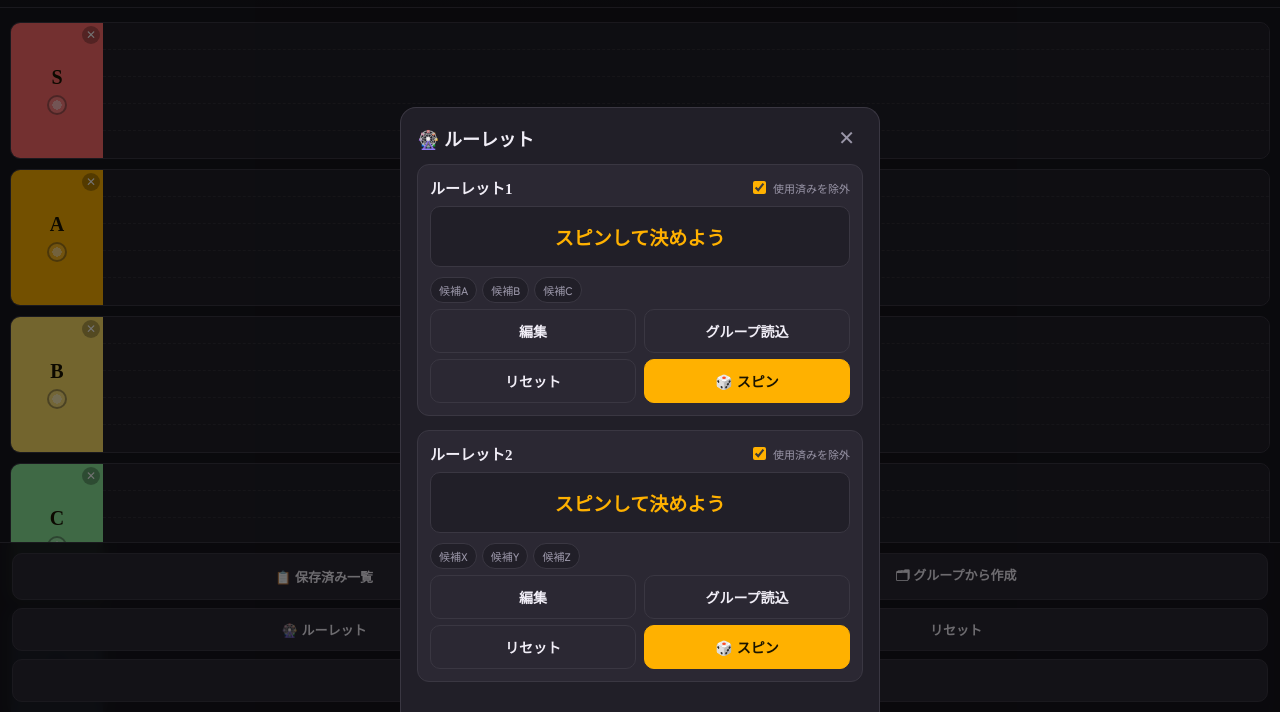
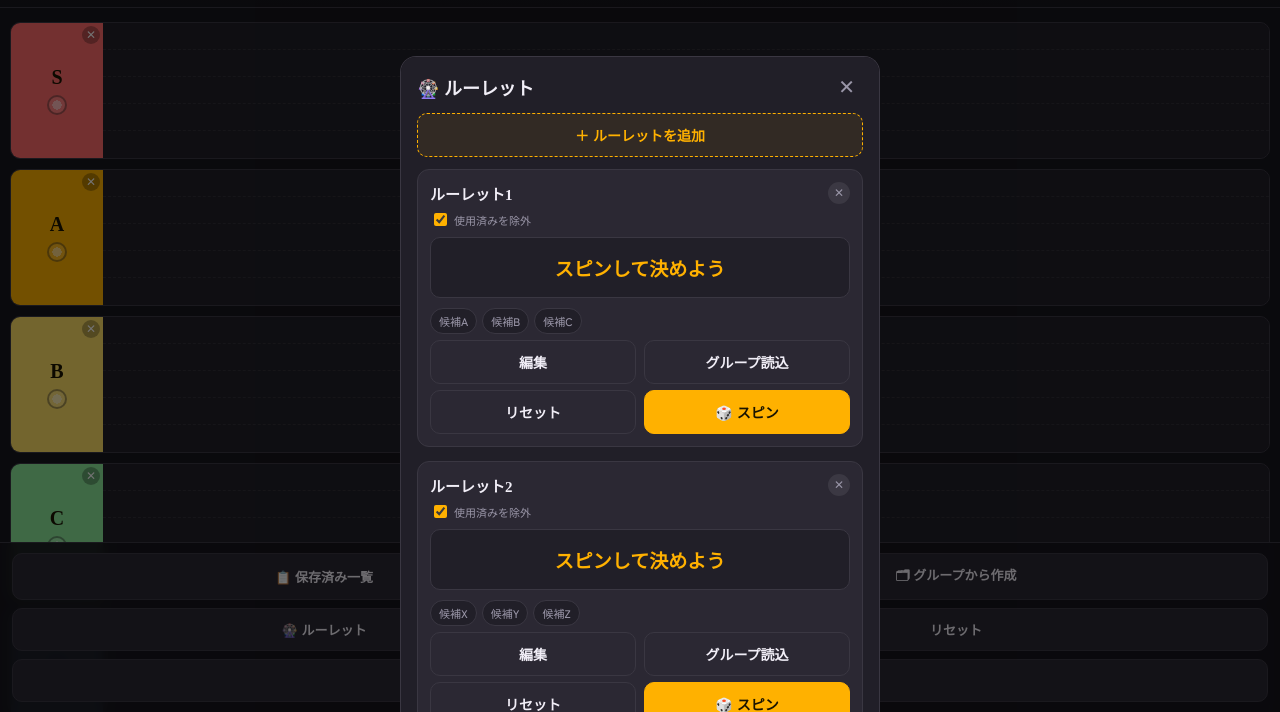
Before and after one commit to kuromame97/tier, a plain HTML site: page index.html in a window 1280 px wide. Both pictures are taken after a click on the button "🎡 ルーレット". Shown: the part 88-800 px from the top of the page. Drawn offline with nearby package versions, Linux system fonts and the light colour scheme; a web font is replaced by a local one.

Commit message:
Add files via upload

```diff
--- a/index.html
+++ b/index.html
@@ -430,6 +430,7 @@
 
   /* ---------- Roulette ---------- */
   .roulette-card{
+    position: relative;
     border: 1px solid var(--line);
     border-radius: 12px;
     background: var(--panel-2);
@@ -439,13 +440,21 @@
   .roulette-head{
     display: flex;
     align-items: center;
-    justify-content: space-between;
     gap: 8px;
-    margin-bottom: 8px;
-    flex-wrap: wrap;
+    margin-bottom: 6px;
   }
-  .roulette-title{ font-family: var(--font-display); font-weight: 700; font-size: 15px; }
-  .roulette-toggle{ font-size: 11px; color: var(--ink-dim); display: flex; align-items: center; gap: 4px; }
+  .roulette-title{ flex: 1; font-family: var(--font-display); font-weight: 700; font-size: 15px; word-break: break-word; }
+  .roulette-del{
+    flex: none;
+    width: 22px; height: 22px;
+    border-radius: 50%;
+    border: none;
+    background: rgba(255,255,255,.08);
+    color: var(--ink-dim);
+    font-size: 12px;
+    padding: 0;
+  }
+  .roulette-toggle{ font-size: 11px; color: var(--ink-dim); display: flex; align-items: center; gap: 4px; margin-bottom: 8px; }
   .roulette-toggle input{ accent-color: var(--accent); }
   .roulette-result{
     font-family: var(--font-display);
@@ -1160,8 +1169,15 @@
     { title: 'ルーレット1', items: ['候補A', '候補B', '候補C'], used: [], excludeUsed: true, history: [], lastResult: null, spinning: false },
     { title: 'ルーレット2', items: ['候補X', '候補Y', '候補Z'], used: [], excludeUsed: true, history: [], lastResult: null, spinning: false },
   ];
+  let rouletteSeq = roulettes.length;
 
   function openRouletteModal(){ renderRouletteModal(); showModal(); }
+
+  function addRoulette(){
+    rouletteSeq++;
+    roulettes.push({ title: 'ルーレット' + rouletteSeq, items: [], used: [], excludeUsed: true, history: [], lastResult: null, spinning: false });
+    renderRouletteModal();
+  }
 
   function activeRouletteItems(r){
     return r.items.filter(it => !(r.excludeUsed && r.used.includes(it)));
@@ -1175,8 +1191,9 @@
     }).join('');
     let html = '<div class="roulette-head">' +
         '<span class="roulette-title">' + escapeHtml(r.title) + '</span>' +
-        '<label class="roulette-toggle"><input type="checkbox" id="rouletteExclude' + i + '" ' + (r.excludeUsed ? 'checked' : '') + '> 使用済みを除外</label>' +
+        (roulettes.length > 1 ? '<button class="roulette-del" id="rouletteDel' + i + '" aria-label="このルーレットを削除">✕</button>' : '') +
       '</div>' +
+      '<label class="roulette-toggle"><input type="checkbox" id="rouletteExclude' + i + '" ' + (r.excludeUsed ? 'checked' : '') + '> 使用済みを除外</label>' +
       '<div class="roulette-result" id="rouletteResult' + i + '">' +
         (r.lastResult ? escapeHtml(r.lastResult) : (active.length ? 'スピンして決めよう' : '候補がありません')) +
       '</div>' +
@@ -1207,6 +1224,17 @@
 
   function wireRouletteCard(i){
     const r = roulettes[i];
+    const delBtn = document.getElementById('rouletteDel' + i);
+    if(delBtn) delBtn.addEventListener('click', () => {
+      if(r.spinning){ showToast('スピン中は削除できません'); return; }
+      showDialog({
+        message: '「' + r.title + '」を削除しますか？',
+        onOk: () => {
+          roulettes.splice(i, 1);
+          renderRouletteModal();
+        }
+      });
+    });
     const exclude = document.getElementById('rouletteExclude' + i);
     if(exclude) exclude.addEventListener('change', () => {
       r.excludeUsed = exclude.checked;
@@ -1254,12 +1282,14 @@
 
   function renderRouletteModal(){
     let html = '<div class="modal-title"><span>🎡 ルーレット</span><button class="modal-close" id="modalCloseBtn">✕</button></div>';
+    html += '<button class="modal-primary-btn" id="addRouletteBtn">＋ ルーレットを追加</button>';
     roulettes.forEach((r, i) => {
       html += '<div class="roulette-card" id="rouletteCard' + i + '">' + renderRouletteCardInner(r, i) + '</div>';
     });
     html += '<div id="rouletteCombo">' + renderComboSection() + '</div>';
     modalBody.innerHTML = html;
     document.getElementById('modalCloseBtn').addEventListener('click', closeModal);
+    document.getElementById('addRouletteBtn').addEventListener('click', addRoulette);
     roulettes.forEach((r, i) => wireRouletteCard(i));
     wireCombo();
   }
```
